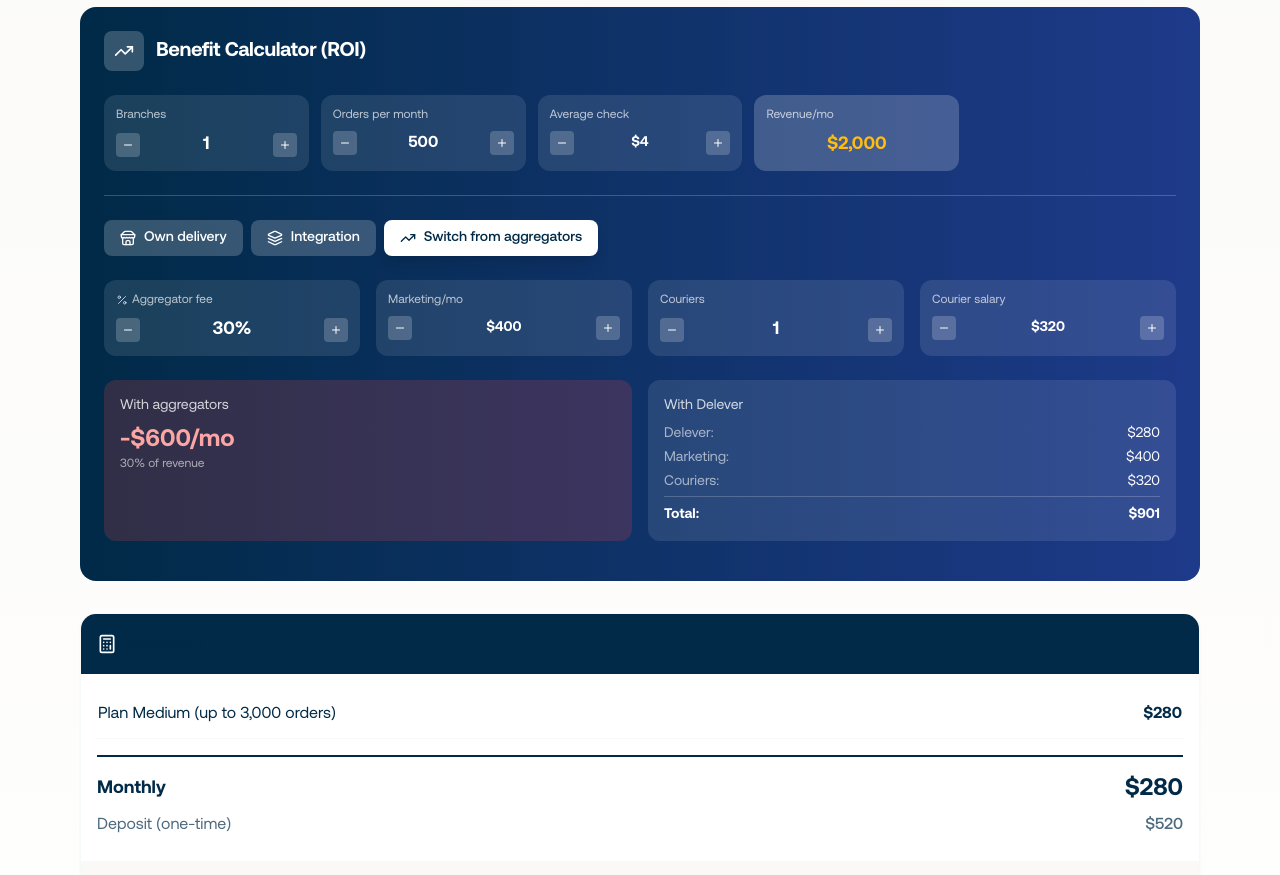
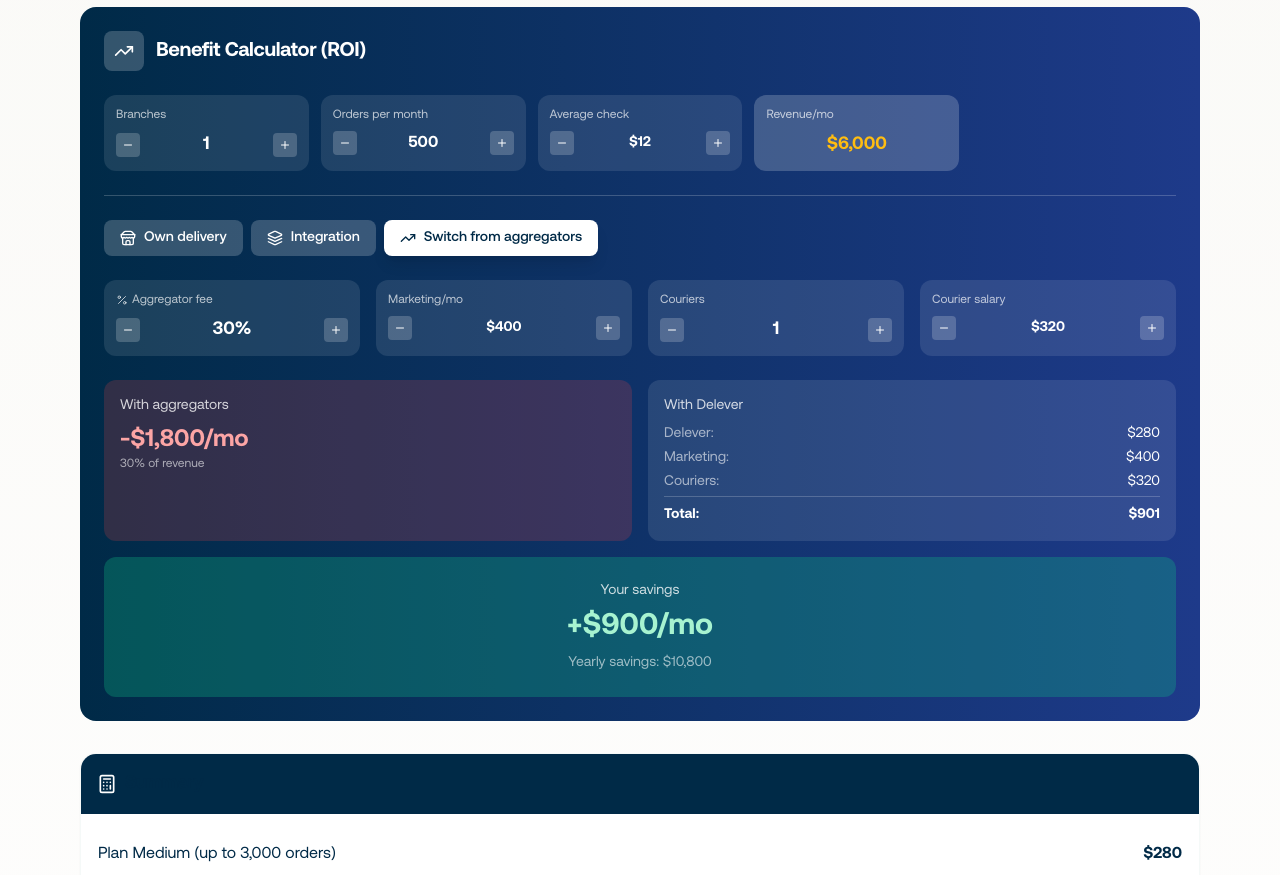
Before and after one commit to faxryuk-commits/delever-io, a React (Vite) app: page /pricing in a window 1280 px wide. Shown: the part 1860-2735 px from the top of the page. Built offline with nearby package versions, Linux system fonts and the light colour scheme.

Commit message:
fix: средний чек по умолчанию 150,000 сум (~$14)

```diff
--- a/src/components/SmartCalculator.tsx
+++ b/src/components/SmartCalculator.tsx
@@ -164,7 +164,7 @@ export function SmartCalculator() {
   const brands = 1 // Фиксированное значение (убрано из UI)
   const [kiosks, setKiosks] = useState(0)
   const [monthlyOrders, setMonthlyOrders] = useState(500)
-  const [avgCheck, setAvgCheck] = useState(50000)
+  const [avgCheck, setAvgCheck] = useState(150000) // ~$14 по умолчанию
 
   // Тариф
   const [selectedPlanId, setSelectedPlanId] = useState('medium')
```
